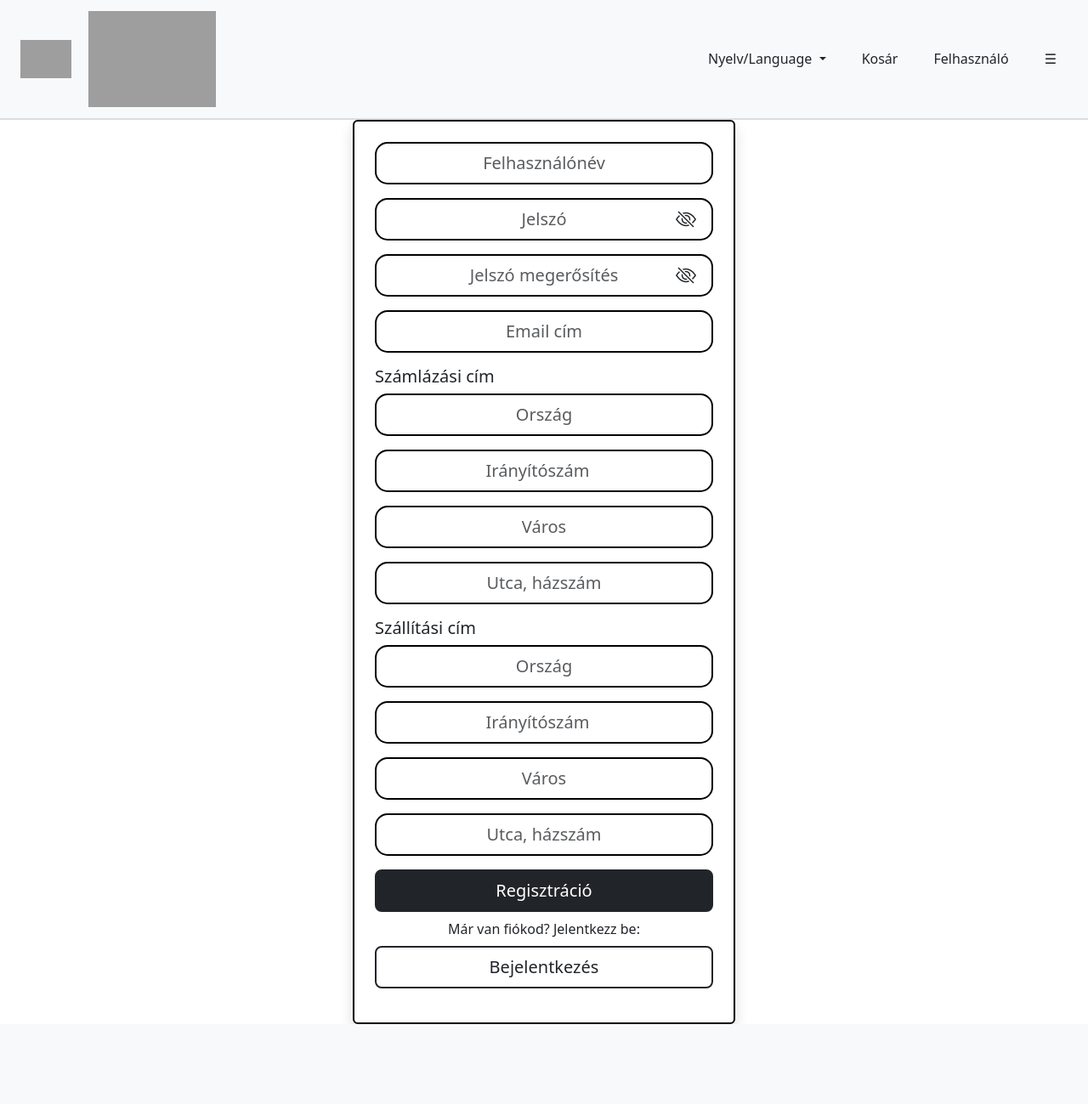
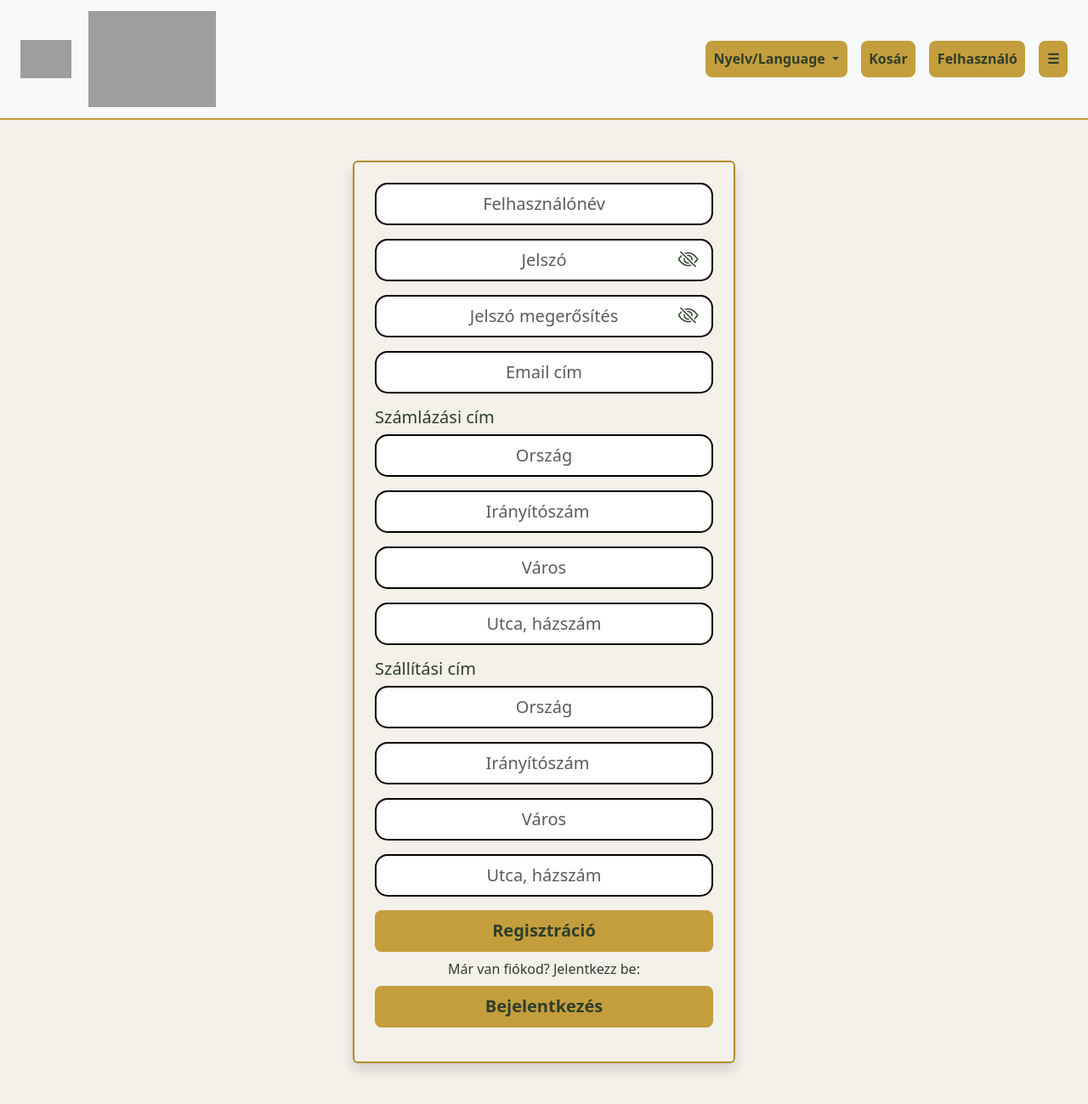
Before and after one commit to Zsombor06/vadaszProjekt, a PHP site: page /regisztracio.html in a window 1280 px wide. Shown: the whole page at 85% size. Before the commit the page ends 1205 px from the top, so only its background shows below. Run offline with PHP 8.4, Linux system fonts and the light colour scheme; grey boxes are pictures that could not be loaded.

Commit message:
regisztrációs és bejelentkezési oldalról hiányzó dizájn pótlása.

```diff
--- a/frontend/regisztracio/regisztracio.css
+++ b/frontend/regisztracio/regisztracio.css
@@ -1,45 +1,78 @@
 .navbar {
-    border-bottom: 2px solid #ddd;
+    background-color: #2f3e2b;
+    border-bottom: 2px solid #c49e3c;
 }
-
+.navbar-brand,
+.navbar-nav .nav-link {
+    color: #f4f1ea;
+}
+.navbar-nav .nav-link:hover {
+    color: #c49e3c;
+}
 .navbar .dropdown-menu {
     position: absolute;
     z-index: 2000;
 }
-
 .offcanvas {
     width: 260px;
 }
 .btn-kat {
-    border-radius: 15px;
-    border: 1px solid #ccc;
+    border-radius: 12px;
+    border: 1px solid #2f3e2b;
     padding: 10px;
     text-align: center;
     margin-bottom: 10px;
-    background: #f5f5f5;
+    background: #ffffff;
     transition: 0.2s;
+    color: #2f3e2b;
 }
-
 .btn-kat:hover {
-    background: #e1e1e1;
+    background: #2f3e2b;
+    color: #c49e3c;
     cursor: pointer;
 }
-
+.btn-navbar {
+    padding: 0.6rem;
+    border-radius: 8px;
+    border: none;
+    background-color: #c49e3c;
+    color: #2f3e2b;
+    font-weight: 600;
+    transition: background-color 0.2s ease;
+}
+.btn-navbar:hover {
+    background-color: #b08b32;
+}
 .text-justify {
     text-align: justify;
 }
+body {
+    background-color: #f4f1ea;
+    color: #2f3e2b;
+}
+
 
 .reg-box {
     width: 450px;
-    border: 2px solid #000;
+    border: 2px solid #b08b32;
     border-radius: 15px;
 }
-
 .reg-box .form-control {
     border-radius: 15px;
     border: 2px solid #000;
 }
-
 .reg-box .btn {
     border-width: 2px;
 }
+.btn{
+    padding: 0.6rem;
+    border-radius: 8px;
+    border: none;
+    background-color: #c49e3c;
+    color: #2f3e2b;
+    font-weight: 600;
+    transition: background-color 0.2s ease;
+}
+.btn:hover{
+    background-color: #7e6324;
+}
--- a/frontend/regisztracio/regisztracio.html
+++ b/frontend/regisztracio/regisztracio.html
@@ -44,58 +44,41 @@
         <div class="offcanvas-body" id="navbarKategoriak">
         </div>
     </div>
-    <!-- REGISZTRÁCIÓS FORM -->
-    <div class="d-flex justify-content-center align-items-center min-vh-100">
+
+    <div class="d-flex justify-content-center align-items-center min-vh-100 my-5">
         <form class="p-4 rounded shadow reg-box">
-
-            <!-- FELHASZNÁLÓI ADATOK -->
             <div class="mb-3">
                 <input type="text" id="FnevIn" class="form-control form-control-lg text-center" placeholder="Felhasználónév" required>
             </div>
-
             <div class="mb-3 position-relative">
                 <input type="password" id="FjelszoIn" class="form-control form-control-lg text-center" placeholder="Jelszó" required>
                 <button type="button" class="btn position-absolute top-50 end-0 translate-middle-y me-2" id="szemecske" style="border: none; background: none;">
                     <i class="bi bi-eye-slash fs-4"></i>
                 </button>
             </div>
-
             <div class="mb-3 position-relative">
                 <input type="password" id="FjelszoUjraIn" class="form-control form-control-lg text-center" placeholder="Jelszó megerősítés" required>
                 <button type="button" class="btn position-absolute top-50 end-0 translate-middle-y me-2" id="szemecske2" style="border: none; background: none;">
                     <i class="bi bi-eye-slash fs-4"></i>
                 </button>
             </div>
-
             <div class="mb-3">
                 <input type="email" id="FemailIn" class="form-control form-control-lg text-center" placeholder="Email cím" required>
             </div>
-
-            <!-- SZÁMLÁZÁSI CÍM -->
             <h5  class="mt-3" id="szoveg4">Számlázási cím</h5>
-
-
             <div class="mb-3">
                 <input type="text" id="SzamlOrszag" class="form-control form-control-lg text-center" placeholder="Ország" required>
             </div>
-
             <div class="mb-3">
                 <input type="number" id="SzamlIr" class="form-control form-control-lg text-center" placeholder="Irányítószám" required>
             </div>
-
             <div class="mb-3">
                 <input type="text" id="SzamlVaros" class="form-control form-control-lg text-center" placeholder="Város" required>
             </div>
-
             <div class="mb-3">
                 <input type="text" id="SzamlUtca" class="form-control form-control-lg text-center" placeholder="Utca, házszám" required>
             </div>
-
-            <!-- SZÁLLÍTÁSI CÍM -->
             <h5  class="mt-3" id="szoveg5">Szállítási cím</h5>
-
-
-
             <div class="mb-3">
                 <input type="text" id="FlakOrszag" class="form-control form-control-lg text-center" placeholder="Ország" required>
             </div>
@@ -112,25 +95,19 @@
                 <input type="text" id="FlakUtca" class="form-control form-control-lg text-center" placeholder="Utca, házszám" required>
             </div>
 
-            <!-- GOMBOK -->
             <div  class="d-grid">
                 <input  type="button" value="Regisztráció" id="RegGomb" class="btn btn-dark btn-lg">
             </div>
 
             <label id="szoveg6"  class="form-label text-center w-100 mt-2">Már van fiókod? Jelentkezz be:</label>
-
-
             <div class="d-grid mb-3">
                 <input   type="button" value="Bejelentkezés" id="BejGomb" class="btn btn-outline-dark btn-lg">
             </div>
         </form>
     </div>
 
-    <!-- SCRIPT -->
     <script src="https://cdn.jsdelivr.net/npm/bootstrap@5.3.3/dist/js/bootstrap.bundle.min.js"></script>
     <script type="module" src="./regisztracio.js"></script>
-<script src="../bejelentkezesiStatus.js"></script>
-
-
+    <script src="../bejelentkezesiStatus.js"></script>
 </body>
 </html>
```
Also changed, not shown: frontend/bejelentkezes/bejelentkezes.css (+29 -37 lines).
